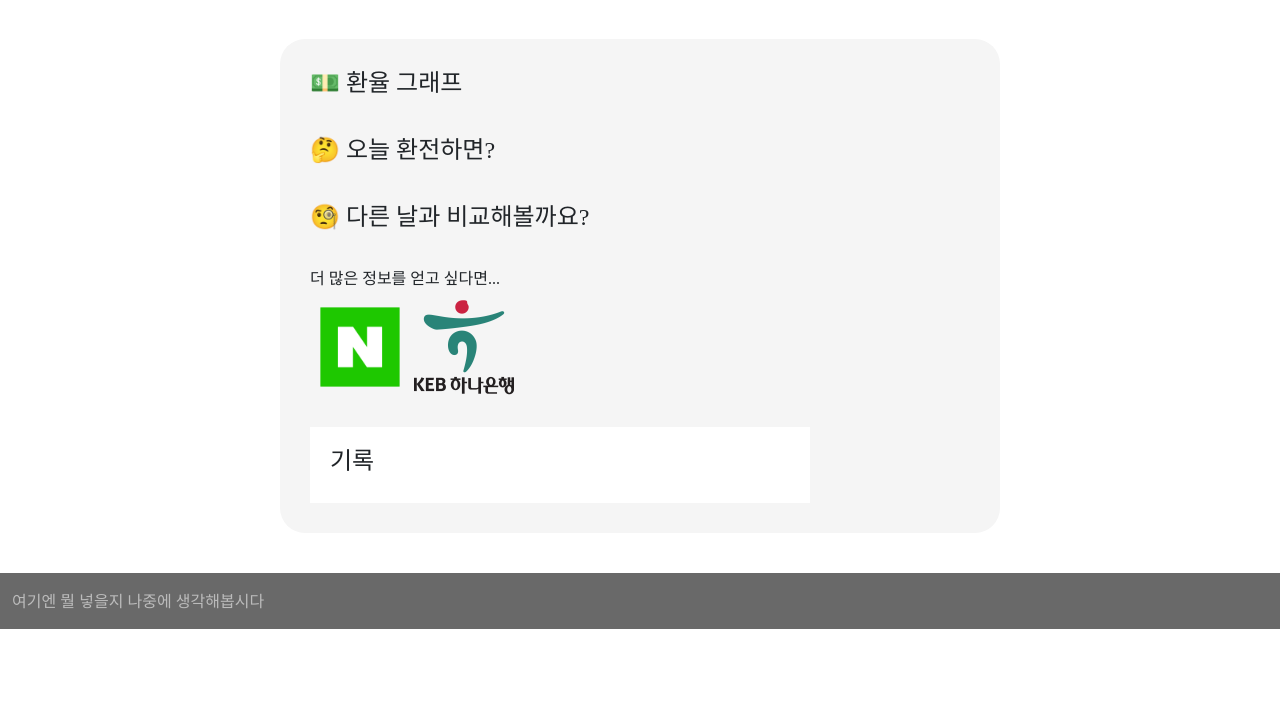
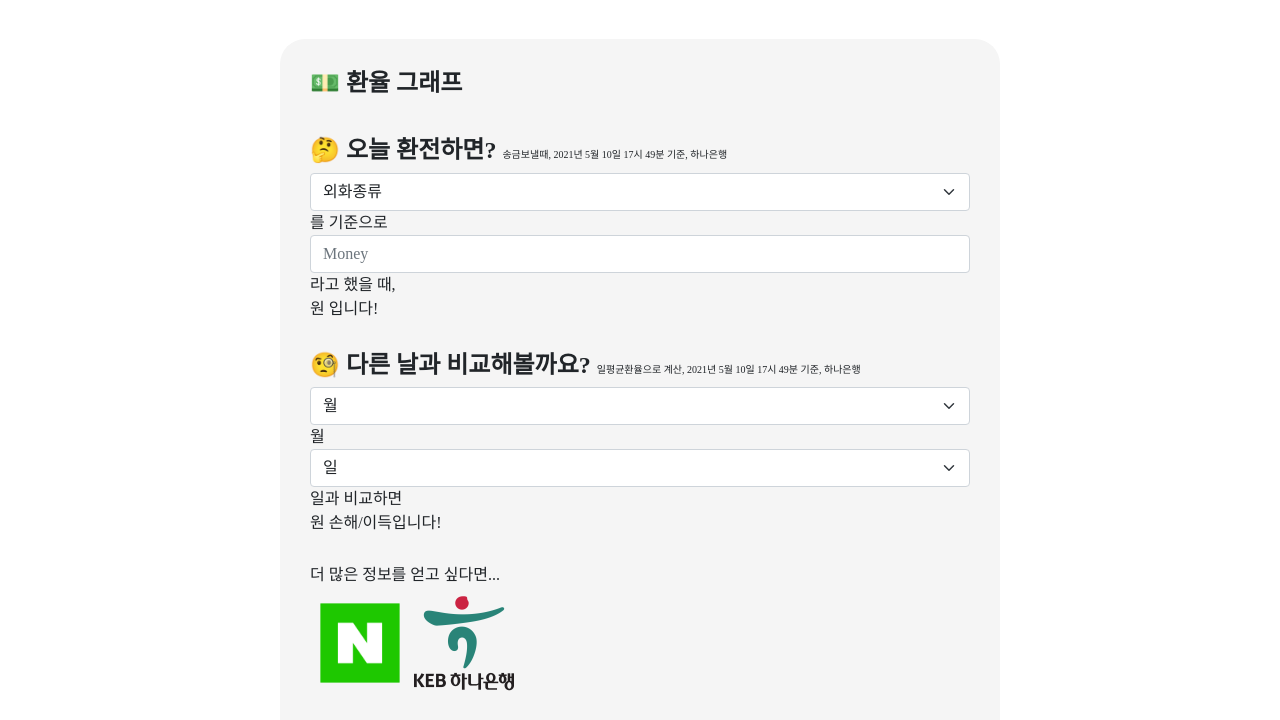
Before and after one commit to hyejinU/today-exchange, a website: page index.html in a window 1280 px wide. Shown: the part 57-777 px from the top of the page. Drawn offline with nearby package versions, Linux system fonts and the light colour scheme.

Commit message:
add text

```diff
--- a/index.html
+++ b/index.html
@@ -1,6 +1,10 @@
 <!DOCTYPE html>
 <html>
     <head>
+
+        <meta charset="utf-8">
+	    <meta name="viewport" content="width=device-width, initial-scale=1">
+
         <!--BOOTSTRAP-->
         <link href="https://cdn.jsdelivr.net/npm/bootstrap@5.0.0-beta3/dist/css/bootstrap.min.css" rel="stylesheet" integrity="sha384-eOJMYsd53ii+scO/bJGFsiCZc+5NDVN2yr8+0RDqr0Ql0h+rP48ckxlpbzKgwra6" crossorigin="anonymous">
 
@@ -14,7 +18,7 @@
         <div class="container-fluid">
           <a class="navbar-brand" href="#">
             <img src="graph-up.svg" alt="" width="30" height="24" class="d-inline-block align-text-top">
-            오늘 환전
+            <b>오늘 환전 </b>
           </a>
         </div>
     </nav>
@@ -25,7 +29,7 @@
 
             <div id = "graph">
                 <div id = "wrapper">
-                    <h4>💵 환율 그래프</h4>
+                    <h4><b>💵 환율 그래프</b></h4>
 
                     <!--
                         환율 그래프와 표 추가
@@ -36,12 +40,21 @@
 
             <div id = "calulator">
                 <div id = "wrapper">
-                    <h4>🤔 오늘 환전하면?</h4>
+                    <h4><b>🤔 오늘 환전하면? </b><span id = "todayDetail" class="detail" > </span></h4>
 
-                    <!--
-                        환전 계산기 추가
-                    -->
+                    <div class = "select">
+                    <select class="form-select">
+                        <option selected>외화종류</option>
+                        <option value="1">USD</option>
+                        <option value="2">JPY</option>
+                        <option value="3">CNY</option>
+                    </select>
+                    를 기준으로
+                    <input class="form-control" type="text" placeholder="Money" aria-label="default input example">
+                    라고 했을 때,
+                    </div>
 
+                    <div class="result">원 입니다!</div>
                 </div>
 
             </div>
@@ -49,11 +62,46 @@
 
             <div id = "compare">
                 <div id = "wrapper">
-                    <h4>🧐 다른 날과 비교해볼까요?</h4>
+                    <h4><b>🧐 다른 날과 비교해볼까요? </b><span id = "compareDetail" class="detail" > </span></h4>
 
-                    <!--
-                        환율 비교 기능 추가
-                    -->
+                    <div class = "select">
+                    <select class="form-select" >
+                        <option selected>월</option>
+                        <option value="1">1</option>
+                        <option value="2">2</option>
+                        <option value="3">3</option>
+                        <option value="4">4</option>
+                        <option value="5">5</option>
+                        <option value="6">6</option>
+                        <option value="7">7</option>
+                        <option value="8">8</option>
+                        <option value="9">9</option>
+                        <option value="10">10</option>
+                        <option value="11">11</option>
+                        <option value="12">12</option>
+                    </select>
+
+                    월
+
+                    <select class="form-select" >
+                        <option selected>일</option>
+                        <option value="1">1</option>
+                        <option value="2">2</option>
+                        <option value="3">3</option>
+                        <option value="4">4</option>
+                        <option value="5">5</option>
+                        <option value="6">6</option>
+                        <option value="7">7</option>
+                        <option value="8">8</option>
+                        <option value="9">9</option>
+                        <option value="10">10</option>
+                        <option value="11">11</option>
+                        <option value="12">12</option>
+                    </select>
+                    일과 비교하면
+                    </div>
+
+                    <div class="result">원 손해/이득입니다!</div>
 
                 </div>
 
@@ -91,8 +139,6 @@
         </div>
 
 
-
-
         <nav class="navbar fixed-bottom navbar-dark", style="background-color: dimgray;">
             <div class="container-fluid">
                 <span class="navbar-text">
@@ -104,7 +150,7 @@
 
 
 
-
+        <script src = "script.js"></script>
 
     </body>
 </html>
--- /dev/null
+++ b/script.js
@@ -0,0 +1,20 @@
+function printDateTime() {
+    let today = document.getElementById("todayDetail");
+    let compare = document.getElementById("compareDetail");
+
+    let now = new Date();
+
+    let dateTime = now.getFullYear() + "년 " + (now.getMonth()+1) + "월 " + now.getDate() + "일 " + now.getHours() + "시 " + now.getMinutes() + "분 기준";
+
+    let todayStr = "송금보낼때, " + dateTime + ", 하나은행";
+    let compareStr = "일평균환율으로 계산, " + dateTime + ", 하나은행";
+
+
+    today.innerText = todayStr;
+    compare.innerText = compareStr;
+
+}
+
+window.addEventListener("load", () => {
+    printDateTime();
+});
--- a/style.css
+++ b/style.css
@@ -29,3 +29,9 @@
     padding: 20px;
 
 }
+
+.detail{
+    font-size: x-small;
+
+
+}
```
